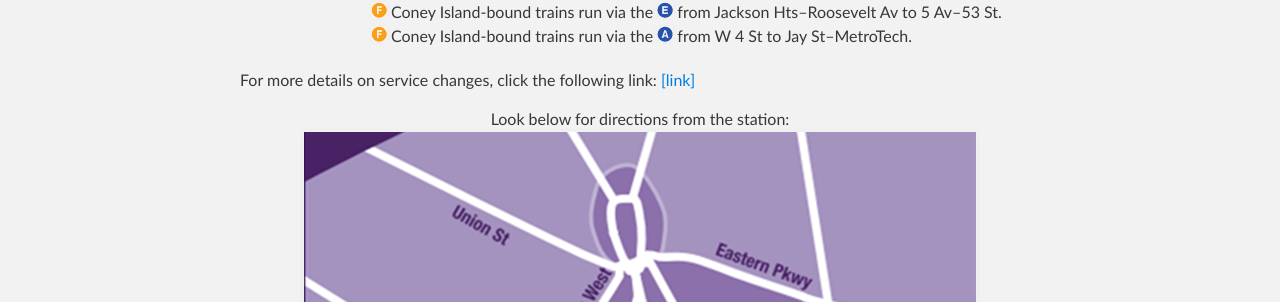
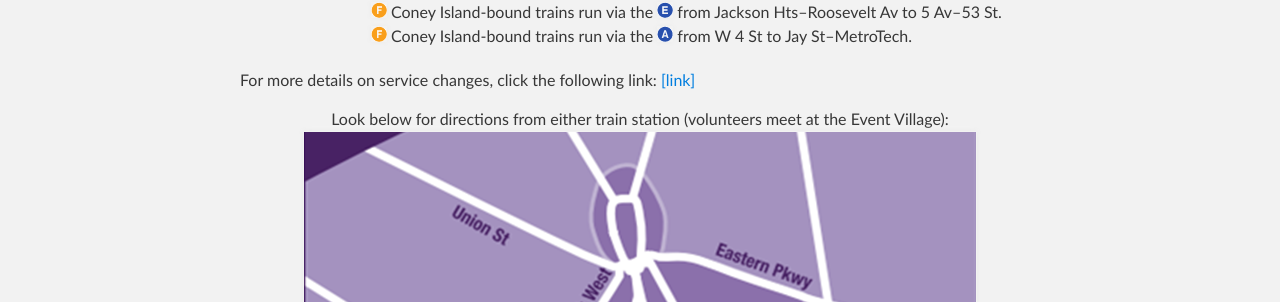
Before and after one commit to d11directions/d11directions.github.io, a Jekyll site: the page built from _posts/2014-04-12-Purple_Strides_NY_Walk.html, in a window 1280 px wide. Shown: the part 509-811 px from the top of the page. Built offline with Jekyll 4.4.1, drawn with Linux system fonts in a browser that asks for light colours.

Commit message:
Update Purple Stride NY Walk info

```diff
--- a/_posts/2014-04-12-Purple_Strides_NY_Walk.html
+++ b/_posts/2014-04-12-Purple_Strides_NY_Walk.html
@@ -22,7 +22,7 @@ changes-brief:
     - <img src="/img/F.png" alt="(F)"> Coney Island-bound trains run via the <img src="/img/A.png" alt="(A)"> from W 4 St to Jay St&ndash;MetroTech.
 changes-ext: <a href="http://travel.mtanyct.info/serviceadvisory/routeStatusResult.aspx?tag=ALL&date=04/12/2014&time=&method=getstatus4">[link]</a>
 ---
-Look below for directions from the station:<br>
+Look below for directions from either train station (volunteers meet at the Event Village):<br>
 <img src="/resources/PurpleStrideDirections.png" alt="[direction image]"><br>
 <a href="https://maps.google.com/maps?f=d&amp;source=embed&amp;saddr=&amp;daddr=The+Nethermead,+Brooklyn,+NY+11225&amp;hl=en&amp;geocode=FStvbAId_FCX-ylxWULvEFvCiTEk-U0vQGQ0_Q&amp;sll=40.660779,-73.969412&amp;sspn=0.011541,0.022724&amp;dirflg=r&amp;ttype=arr&amp;date=04%2F12%2F14&amp;time=6:50am&amp;noexp=0&amp;noal=0&amp;sort=def&amp;mra=ls&amp;ie=UTF8&amp;t=m&amp;start=0&amp;ll=40.660779,-73.969412&amp;spn=0.011541,0.022724" style="color:#0000FF;text-align:left">Click here for directions from Google Maps!</a><br>
 <iframe width="425" height="350" frameborder="0" scrolling="no" marginheight="0" marginwidth="0" src="https://maps.google.com/maps?f=d&amp;source=s_d&amp;saddr=&amp;daddr=The+Nethermead,+Brooklyn,+NY+11225&amp;hl=en&amp;geocode=FStvbAId_FCX-ylxWULvEFvCiTEk-U0vQGQ0_Q&amp;sll=40.660779,-73.969412&amp;sspn=0.011541,0.022724&amp;dirflg=r&amp;ttype=arr&amp;date=04%2F12%2F14&amp;time=6:50am&amp;noexp=0&amp;noal=0&amp;sort=def&amp;mra=ls&amp;ie=UTF8&amp;t=m&amp;start=0&amp;ll=40.660779,-73.969412&amp;spn=0.011541,0.022724&amp;output=embed"></iframe>
```
